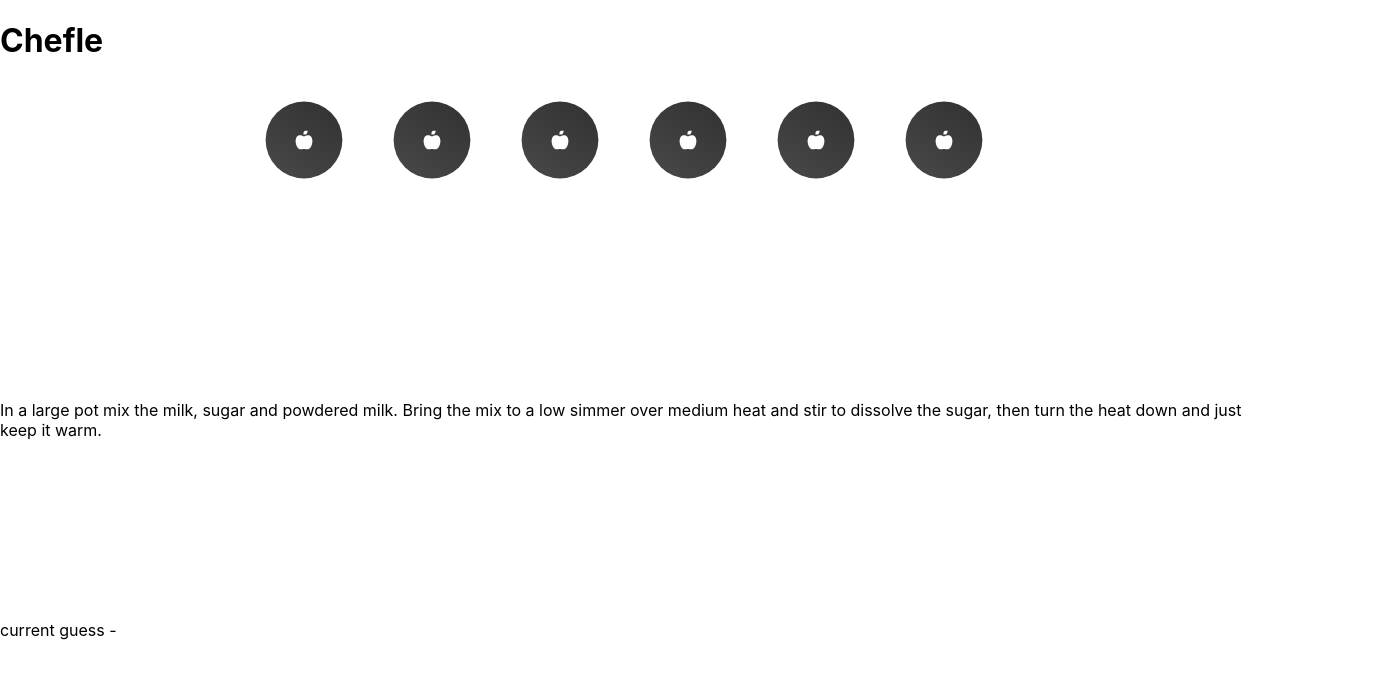
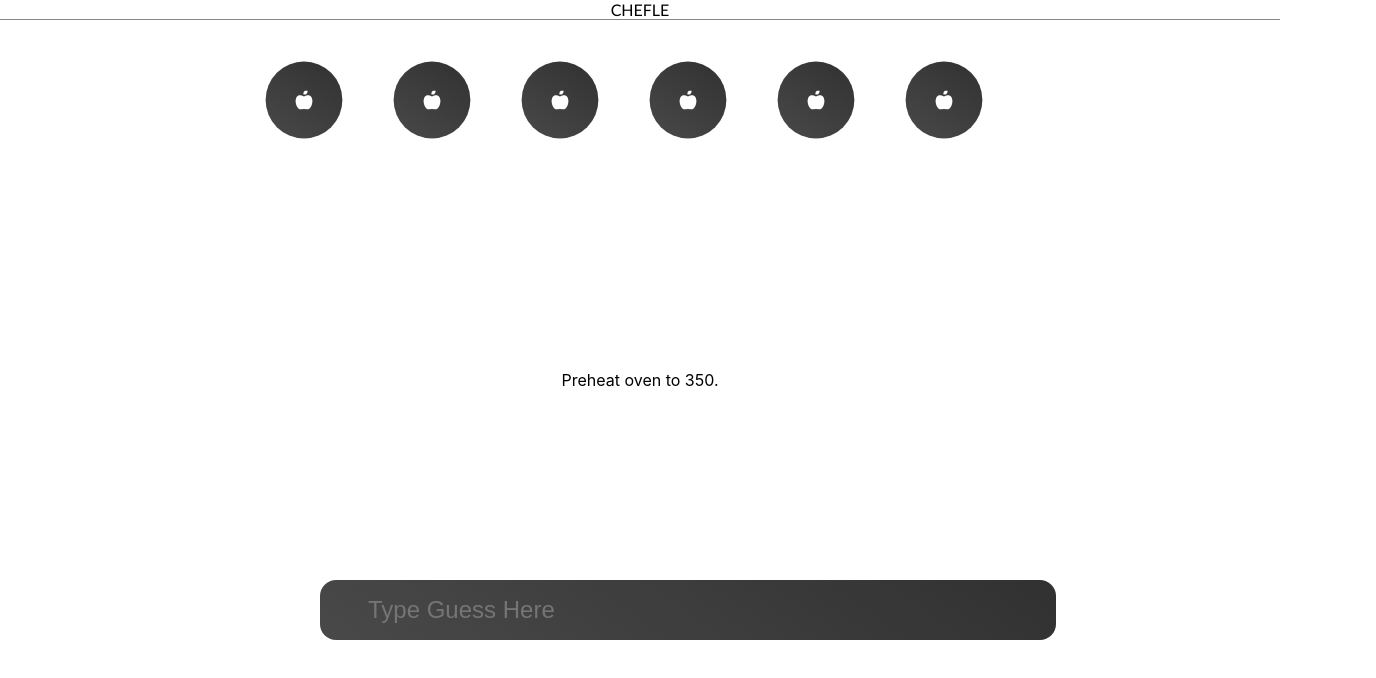
Before and after one commit to Joebias/chefle, a React (Create React App) app: page / in a window 1280 px wide. Shown: the top 678 px of the page, 1376 px wide, since content can reach past the window. Built offline with nearby package versions, Linux system fonts and the light colour scheme; data requests are answered from the project's data file.

Commit message:
Layout experimentation

```diff
--- a/data/db.json
+++ b/data/db.json
@@ -1,8 +1,20 @@
 {
   "recipes": [
     {
+      "food": "Cookies",
+      "id": 1,
+      "instructions": [
+        "Preheat oven to 350.",
+        "In a large mixing bowl, combine all ingredients (except chocolate) and mix well.",
+        "Add in chocolate and continue to mix well.",
+        "Using a teaspoon, scoop and place on an un-greased ______ sheet about 2 inches apart.",
+        "Bake for 10-12 minutes, pulling them from the oven when edges begin to brown.",
+        "Allow to cool slightly, and then serve immediately."
+      ]
+    },
+    {
       "food": "Ice Cream",
-      "id": 1,
+      "id": 7,
       "instructions": [
         "In a large pot mix the milk, sugar and powdered milk. Bring the mix to a low simmer over medium heat and stir to dissolve the sugar, then turn the heat down and just keep it warm.",
         "Put the egg yolks in a medium bowl and whisk for 2 minutes until they are thickened. While constantly whisking, slowly add 1 cup of the hot milk mixture and whisk until it is blended",
--- a/src/App.js
+++ b/src/App.js
@@ -1,6 +1,6 @@
 import { useEffect, useState } from "react";
 import styled from "styled-components";
-import Cheffle from "./components/Cheffle";
+import Chefle from "./components/Chefle";
 
 function App() {
   const [solution, setSolution] = useState("");
@@ -18,10 +18,23 @@ function App() {
 
   return (
     <div className="App">
-      <h1>Chefle</h1>
-      {solution && <Cheffle solution={solution} instructions={instructions} />}
+      <Title>CHEFLE</Title>
+      {solution && <Chefle solution={solution} instructions={instructions} />}
     </div>
   );
 }
 
+const Title = styled.div`
+  display: flex;
+  justify-content: center;
+  align-items: center;
+  border-bottom: 1px solid rgb(136, 136, 136);
+  color: black;
+  font-family: "Gill Sans", "Gill Sans MT", Calibri, "Trebuchet MS", sans-serif;
+  box-sizing: border-box;
+  padding: 0px;
+  margin: 0px;
+  text-align: center;
+`;
+
 export default App;
--- a/src/components/Cheffle.jsx
+++ /dev/null
@@ -1,59 +0,0 @@
-import React, { useEffect } from "react";
-import useChefle from "../hooks/useChefle";
-import Grid from "./Grid";
-import styled from "styled-components";
-
-function Cheffle({ solution, instructions }) {
-  const { currentGuess, handleKeyup, guesses, isCorrect, turn } =
-    useChefle(solution);
-
-  useEffect(() => {
-    window.addEventListener("keyup", handleKeyup);
-
-    return () => window.removeEventListener("keyup", handleKeyup);
-  }, [handleKeyup]);
-
-  const renderList = instructions.map((item, index) => (
-    <div key={index}>{index <= turn && item}</div>
-  ));
-
-  useEffect(() => {}, [guesses, turn, isCorrect]);
-  return (
-    <>
-      <Grid
-        currentGuess={currentGuess}
-        guesses={guesses}
-        turn={turn}
-        solution={solution}
-      />
-      <Card>{renderList}</Card>
-      <div>current guess - {currentGuess}</div>
-    </>
-  );
-}
-
-const Card = styled.div`
-  min-height: 25rem;
-  border-radius: 2rem;
-  overflow: hidden;
-  position: relative;
-  display: flex;
-  justify-content: center;
-  align-items: center;
-
-  p {
-    position: absolute;
-    z-index: 10;
-    left: 50%;
-    bottom: 0%;
-    transform: translate(-50%, 0%);
-    color: black;
-    width: 100%;
-    text-align: center;
-    font-weight: 600;
-    font-size: 1rem;
-    height: 40%;
-  }
-`;
-
-export default Cheffle;
--- /dev/null
+++ b/src/components/Chefle.jsx
@@ -0,0 +1,98 @@
+import React, { useEffect, useState } from "react";
+import useChefle from "../hooks/useChefle";
+import Grid from "./Grid";
+import styled from "styled-components";
+import Modal from "./Modal";
+
+function Chefle({ solution, instructions }) {
+  const { currentGuess, handleKeyup, guesses, isCorrect, turn } =
+    useChefle(solution);
+  const [showModal, setShowModal] = useState(false);
+  useEffect(() => {
+    window.addEventListener("keyup", handleKeyup);
+
+    if (isCorrect) {
+      setTimeout(() => {
+        setShowModal(true);
+      }, 200);
+      console.log("congrats, you win");
+      window.removeEventListener("keyup", handleKeyup);
+    }
+    if (turn > 5) {
+      setTimeout(() => {
+        setShowModal(true);
+      }, 200);
+      console.log("unlucky, out of guesses");
+      window.removeEventListener("keyup", handleKeyup);
+    }
+
+    return () => window.removeEventListener("keyup", handleKeyup);
+  }, [handleKeyup, isCorrect, turn]);
+
+  const renderList = instructions.map((item, index) => (
+    <div key={index}>
+      {index <= turn && index <= turn && !isCorrect && item}
+    </div>
+  ));
+
+  return (
+    <>
+      <Grid
+        currentGuess={currentGuess}
+        guesses={guesses}
+        turn={turn}
+        solution={solution}
+      />
+      <Card>{renderList}</Card>
+      <Guess
+        name="guess"
+        type="text"
+        value={currentGuess}
+        placeholder="Type Guess Here"
+      />
+      {showModal && (
+        <Modal isCorrect={isCorrect} turn={turn} solution={solution} />
+      )}
+    </>
+  );
+}
+
+const Card = styled.div`
+  min-height: 25rem;
+  border-radius: 2rem;
+  overflow: hidden;
+  position: relative;
+  display: flex;
+  justify-content: center;
+  align-items: center;
+
+  p {
+    position: absolute;
+    z-index: 10;
+    left: 50%;
+    bottom: 0%;
+    transform: translate(-50%, 0%);
+    color: black;
+    width: 100%;
+    text-align: center;
+    font-weight: 600;
+    font-size: 1rem;
+    height: 40%;
+  }
+`;
+
+const Guess = styled.input`
+  margin: 0rem 20rem;
+  width: 50%;
+  position: relative;
+  border: none;
+  background: linear-gradient(35deg, #494949, #313131);
+  font-size: 1.5rem;
+  color: white;
+  padding: 1rem 3rem;
+  border: none;
+  border-radius: 1rem;
+  outline: none;
+`;
+
+export default Chefle;
--- a/src/components/GuessStage.jsx
+++ b/src/components/GuessStage.jsx
@@ -6,7 +6,6 @@ import { GiAppleCore } from "react-icons/gi";
 function GuessStage({ guess }) {
   if (guess) {
     let values = Object.values(guess);
-    console.log(values[1]);
 
     return (
       <Guess>
--- /dev/null
+++ b/src/components/Modal.jsx
@@ -0,0 +1,51 @@
+import React from "react";
+import styled from "styled-components";
+
+function Modal({ isCorrect, turn, solution }) {
+  return (
+    <ModalWindow>
+      {isCorrect && (
+        <GameInfo>
+          <h1>You Win!</h1>
+          <Solution>{solution}</Solution>
+          <p>You guessed the recipe in {turn} guesses.</p>
+          <div>Recipe</div>
+        </GameInfo>
+      )}
+      {!isCorrect && (
+        <GameInfo>
+          <h1>Unlucky!</h1>
+          <Solution>{solution}</Solution>
+          <p>Better luck next time.</p>
+          <div>Recipe</div>
+        </GameInfo>
+      )}
+    </ModalWindow>
+  );
+}
+
+export default Modal;
+
+const ModalWindow = styled.div`
+  background: rgba(255, 255, 255, 0.7);
+  position: fixed;
+  width: 100%;
+  height: 100%;
+  top: 0;
+  left: 0;
+`;
+const GameInfo = styled.div`
+  max-width: 480px;
+  background: #fff;
+  padding: 40px;
+  border-radius: 10px;
+  margin: 10% auto;
+  box-shadow: 2px 2px 10px rgba(0, 0, 0, 0.3);
+`;
+const Solution = styled.div`
+  color: #ff004c;
+  font-weight: bold;
+  font-size: 0.8em;
+  text-transform: uppercase;
+  letter-spacing: 1px;
+`;
--- a/src/hooks/useChefle.js
+++ b/src/hooks/useChefle.js
@@ -13,7 +13,7 @@ const useChefle = (solution) => {
       correct: "false",
     };
 
-    if (currentGuess === solution) {
+    if (currentGuess.toLocaleUpperCase() === solution.toLocaleUpperCase()) {
       setIsCorrect(true);
       formattedGuess.correct = true;
     }
```
